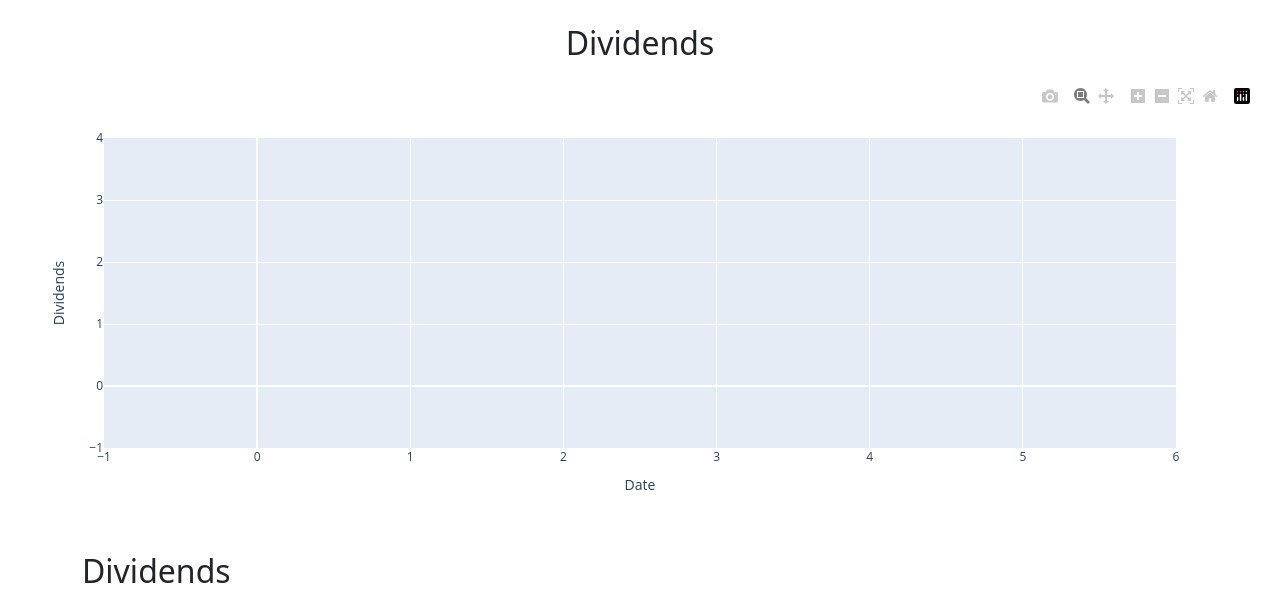
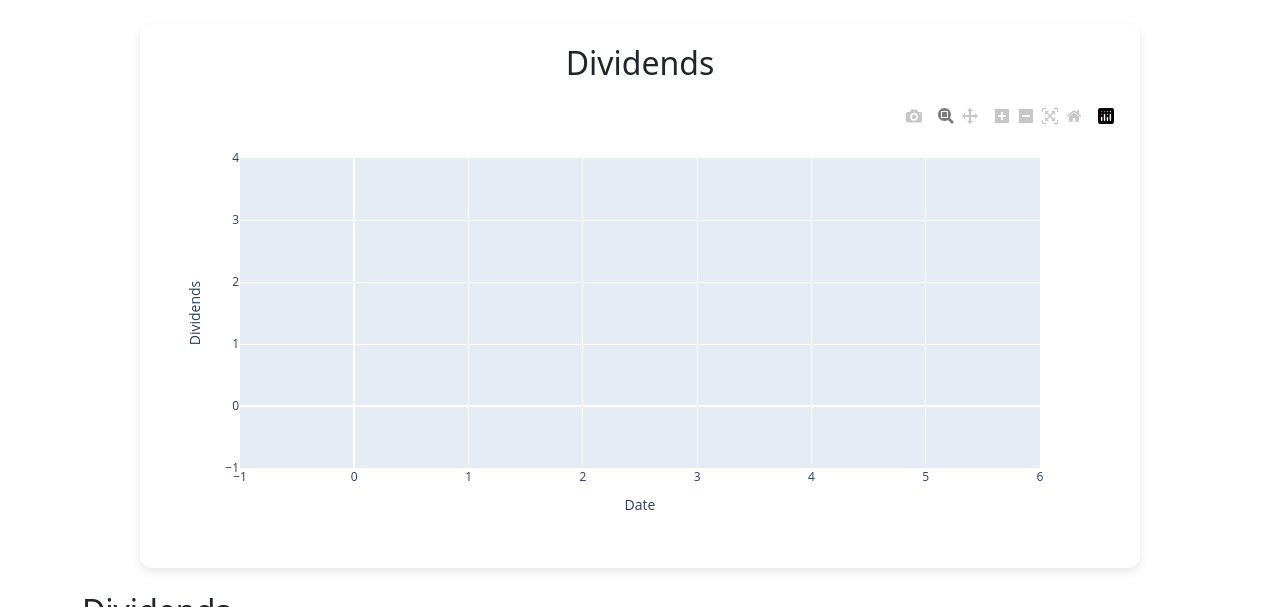
Before and after one commit to Anay12/Stock_Data_Project, a Flask app: page /Dividends in a window 1280 px wide. Shown: the part 124-731 px from the top of the page. Run offline with Flask 3, Linux system fonts and the light colour scheme; some libraries are stand-ins or nearby versions.

Commit message:
Show dividend chart in .chart-container with consistent formatting

```diff
--- a/templates/Dividends.html
+++ b/templates/Dividends.html
@@ -9,6 +9,15 @@
     <style>
         body { padding: 2rem; }
         h2 { margin-bottom: 1rem; }
+
+        .chart-container {
+            max-width: 1000px;
+            margin: 0 auto;
+            background: white;
+            border-radius: 12px;
+            box-shadow: 0 4px 10px rgba(0,0,0,0.1);
+            padding: 20px;
+        }
     </style>
 </head>
 
```
